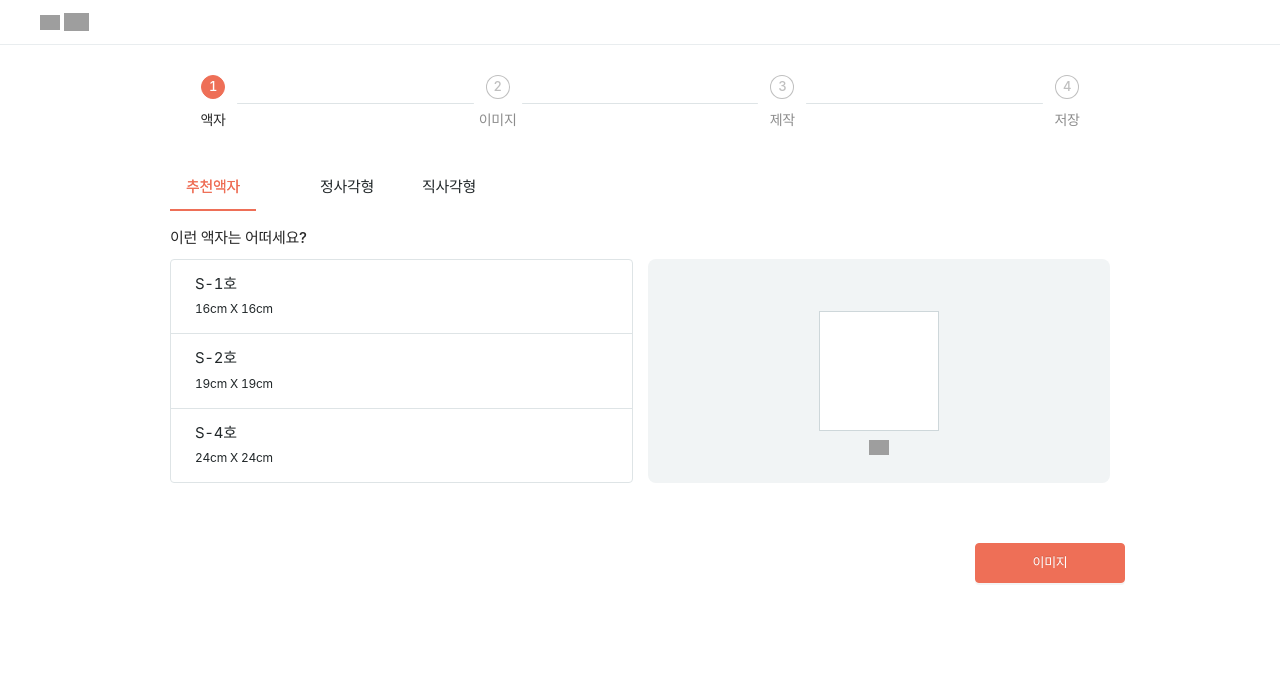
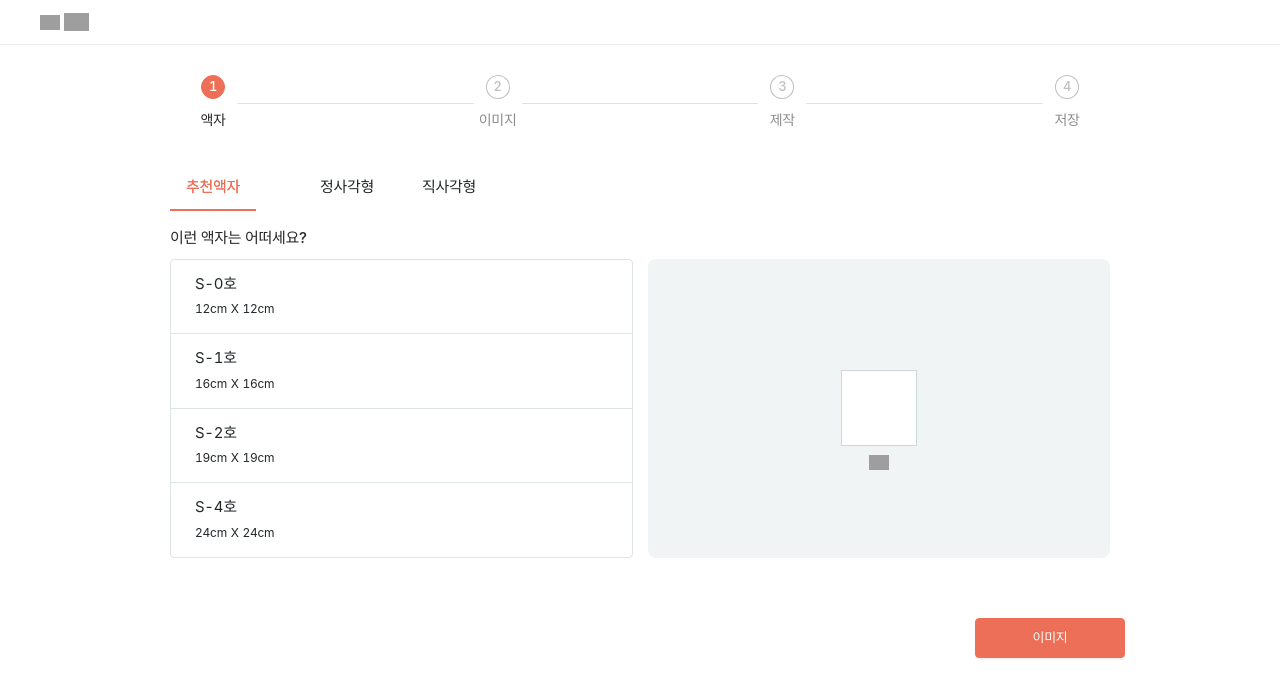
Before and after one commit to mecanvas/early-front, a Next.js app: page /tool/single in a window 1280 px wide. Shown: the top 696 px of the page. Built offline with nearby package versions, Linux system fonts and the light colour scheme; grey boxes are pictures that could not be loaded; a web font is replaced by a local one.

Commit message:
액자 후버시 해당하는 사이즈로 변경

```diff
--- a/src/components/tool/mobile/FirstStep.tsx
+++ b/src/components/tool/mobile/FirstStep.tsx
@@ -2,10 +2,9 @@ import { css } from '@emotion/react';
 import styled from '@emotion/styled';
 import { Tabs, List } from 'antd';
 import { icons } from 'public/icons';
-import React, { useCallback, useState } from 'react';
-import { frameSize } from 'src/constants';
-import { FrameSize } from 'src/interfaces/ToolInterface';
-import { replacePx } from 'src/utils/replacePx';
+import React, { useCallback, useMemo, useState } from 'react';
+import { useAppSelector } from 'src/hooks/useRedux';
+import { FrameInfoList } from 'src/store/reducers/frame';
 
 const TabTitle = styled.span`
   @media all and (max-width: ${({ theme }) => theme.size.sm}) {
@@ -48,15 +47,15 @@ const FirstFrameWrapper = styled.div`
   }
 `;
 
-const FirstFramePreview = styled.div<{ width: string; height: string }>`
+const FirstFramePreview = styled.div<{ width: number; height: number }>`
   position: relative;
   ${({ width, height, theme }) =>
     width &&
     height &&
     css`
       background-color: ${theme.color.white};
-      width: ${replacePx(width) / 2}px;
-      height: ${replacePx(height) / 2}px;
+      width: ${width / 2}px;
+      height: ${height / 2}px;
       border: 1px solid ${theme.color.gray400};
     `}
 
@@ -72,8 +71,59 @@ const FirstFramePreview = styled.div<{ width: string; height: string }>`
   }
 `;
 
+const FirstFrameListByTab = ({ frameList }: { frameList: FrameInfoList[] }) => {
+  const [showingIndex, setShowingIndex] = useState(0);
+
+  const showingSize = useMemo(() => {
+    const frame = frameList[showingIndex];
+    if (frame) {
+      return frame.size;
+    }
+    return frameList[0].size;
+  }, [frameList, showingIndex]);
+
+  const handleShowingFrameByHover = useCallback((e) => {
+    const { index } = e.currentTarget.dataset;
+    setShowingIndex(+index);
+  }, []);
+
+  return (
+    <FirstContent>
+      <List
+        bordered
+        dataSource={frameList}
+        renderItem={(item: FrameInfoList, index) => (
+          <FirstListItems onMouseOver={handleShowingFrameByHover} data-index={index}>
+            <div>
+              <div>{item.name}</div>
+              <div>
+                <small>{item.widthCm}cm</small> <small>X</small> <small>{item.heightCm}cm</small>
+              </div>
+            </div>
+          </FirstListItems>
+        )}
+      />
+      <FirstFrameWrapper>
+        <FirstFramePreview {...showingSize}>
+          <img src={icons.rotate} />
+        </FirstFramePreview>
+      </FirstFrameWrapper>
+    </FirstContent>
+  );
+};
+
 const FirstStep = () => {
-  const [defaultTab, setDefaultTab] = useState('추천액자');
+  const { frameInfoList } = useAppSelector(({ frame }) => frame);
+
+  const squareList = useMemo(() => {
+    return frameInfoList.filter((lst) => lst.type === 1);
+  }, [frameInfoList]);
+
+  const rectangleList = useMemo(() => {
+    return frameInfoList.filter((lst) => lst.type === 2);
+  }, [frameInfoList]);
+
+  const [defaultTab, setDefaultTab] = useState('0');
 
   const handleTabClick = useCallback((key: string) => {
     setDefaultTab(key);
@@ -81,90 +131,19 @@ const FirstStep = () => {
 
   return (
     <Tabs defaultActiveKey={defaultTab} onTabClick={handleTabClick} activeKey={defaultTab}>
-      <Tabs.TabPane key="추천액자" tab={<TabTitle>추천액자</TabTitle>}>
+      <Tabs.TabPane key="0" tab={<TabTitle>추천액자</TabTitle>}>
         <FirstGuideText>이런 액자는 어떠세요?</FirstGuideText>
-        <FirstContent>
-          <List
-            bordered
-            dataSource={frameSize().filter((lst) => lst.attribute === '정방')}
-            renderItem={(item: FrameSize) => (
-              <FirstListItems>
-                <div>
-                  <div>{item.name}</div>
-                  <div>
-                    <small>{item.cm}</small>
-                  </div>
-                </div>
-              </FirstListItems>
-            )}
-          />
-          <FirstFrameWrapper>
-            {frameSize()
-              .filter((lst) => lst.attribute == '정방')
-              .slice(1, 2)
-              .map((lst) => (
-                <FirstFramePreview {...lst.size}>
-                  <img src={icons.rotate} />
-                </FirstFramePreview>
-              ))}
-          </FirstFrameWrapper>
-        </FirstContent>
+        <FirstFrameListByTab frameList={squareList} />
       </Tabs.TabPane>
-      <Tabs.TabPane key="정사각형" tab={<TabTitle>정사각형</TabTitle>}>
+
+      <Tabs.TabPane key="1" tab={<TabTitle>정사각형</TabTitle>}>
         <FirstGuideText>정사각형 액자입니다. 탁상에 놓기 부담없는 사이즈에요!</FirstGuideText>
-        <FirstContent>
-          <List
-            bordered
-            dataSource={frameSize().filter((lst) => lst.attribute === '정방')}
-            renderItem={(item: FrameSize) => (
-              <FirstListItems>
-                <div>
-                  <div>{item.name}</div>
-                  <div>
-                    <small>{item.cm}</small>
-                  </div>
-                </div>
-              </FirstListItems>
-            )}
-          />
-          <FirstFrameWrapper>
-            {frameSize()
-              .filter((lst) => lst.attribute === '정방')
-              .slice(0, 1)
-              .map((lst) => (
-                <FirstFramePreview {...lst.size}></FirstFramePreview>
-              ))}
-          </FirstFrameWrapper>
-        </FirstContent>
+        <FirstFrameListByTab frameList={squareList} />
       </Tabs.TabPane>
-      <Tabs.TabPane key="직사각형" tab={<TabTitle>직사각형</TabTitle>}>
+
+      <Tabs.TabPane key="2" tab={<TabTitle>직사각형</TabTitle>}>
         <FirstGuideText>직사각형 액자입니다. 회전으로 가로와 세로를 바꿀 수 있어요!</FirstGuideText>
-        <FirstContent>
-          <List
-            bordered
-            dataSource={frameSize().filter((lst) => lst.attribute !== '정방')}
-            renderItem={(item: FrameSize) => (
-              <FirstListItems>
-                <div>
-                  <div>{item.name}</div>
-                  <div>
-                    <small>{item.cm}</small>
-                  </div>
-                </div>
-              </FirstListItems>
-            )}
-          />
-          <FirstFrameWrapper>
-            {frameSize()
-              .filter((lst) => lst.attribute !== '정방')
-              .slice(0, 1)
-              .map((lst) => (
-                <FirstFramePreview {...lst.size}>
-                  <img src={icons.rotate} />
-                </FirstFramePreview>
-              ))}
-          </FirstFrameWrapper>
-        </FirstContent>
+        <FirstFrameListByTab frameList={rectangleList} />
       </Tabs.TabPane>
     </Tabs>
   );
--- a/src/constants/index.ts
+++ b/src/constants/index.ts
@@ -1,4 +1,5 @@
 import { FrameSize } from 'src/interfaces/ToolInterface';
+import { FrameInfoList } from 'src/store/reducers/frame';
 import { cmToPx } from 'src/utils/cmToPx';
 
 export const MAX_HEIGHT = 1000;
@@ -23,6 +24,144 @@ export const CONTENT_HEIGHT = 'calc(100vh - 168px)';
 
 // App의 헤더 크기
 export const APP_HEADER_HEIGHT = 60;
+
+// 직사각형 2
+export const frameRectangle: FrameInfoList[] = [
+  {
+    id: 1,
+    type: 2,
+    name: 'P-2호',
+    widthCm: 16,
+    heightCm: 25.8,
+    price: 10000,
+    size: {
+      width: cmToPx(16),
+      height: cmToPx(25.8),
+    },
+    recommand: false,
+  },
+  {
+    id: 2,
+    type: 2,
+    name: 'P-4호',
+    widthCm: 21,
+    heightCm: 33.3,
+    price: 18000,
+    size: {
+      width: cmToPx(21),
+      height: cmToPx(33.3),
+    },
+    recommand: false,
+  },
+  {
+    id: 3,
+    type: 2,
+    name: 'F-0호',
+    widthCm: 14,
+    heightCm: 18,
+    price: 11000,
+    size: {
+      width: cmToPx(14),
+      height: cmToPx(18),
+    },
+    recommand: false,
+  },
+  {
+    id: 4,
+    type: 2,
+    name: 'F-2호',
+    widthCm: 18,
+    heightCm: 25.8,
+    price: 16000,
+    size: {
+      width: cmToPx(18),
+      height: cmToPx(25.8),
+    },
+    recommand: false,
+  },
+  {
+    id: 5,
+    type: 2,
+    name: 'F-4호',
+    widthCm: 24,
+    heightCm: 33.3,
+    price: 21000,
+    size: {
+      width: cmToPx(24),
+      height: cmToPx(33.3),
+    },
+    recommand: false,
+  },
+  {
+    id: 6,
+    type: 2,
+    name: 'M-4호',
+    widthCm: 19,
+    heightCm: 33.3,
+    price: 19000,
+    size: {
+      width: cmToPx(19),
+      height: cmToPx(33.3),
+    },
+    recommand: false,
+  },
+];
+
+// 정사각형 = 1
+export const frameSquare: FrameInfoList[] = [
+  {
+    id: 1,
+    type: 1,
+    name: 'S-0호',
+    widthCm: 12,
+    heightCm: 12,
+    price: 8000,
+    size: {
+      width: cmToPx(12),
+      height: cmToPx(12),
+    },
+    recommand: false,
+  },
+  {
+    id: 2,
+    type: 1,
+    name: 'S-1호',
+    widthCm: 16,
+    heightCm: 16,
+    price: 10000,
+    size: {
+      width: cmToPx(16),
+      height: cmToPx(16),
+    },
+    recommand: false,
+  },
+  {
+    id: 3,
+    type: 1,
+    name: 'S-2호',
+    widthCm: 19,
+    heightCm: 19,
+    price: 12000,
+    size: {
+      width: cmToPx(19),
+      height: cmToPx(19),
+    },
+    recommand: false,
+  },
+  {
+    id: 4,
+    type: 1,
+    name: 'S-4호',
+    widthCm: 24,
+    heightCm: 24,
+    price: 15000,
+    size: {
+      width: cmToPx(24),
+      height: cmToPx(24),
+    },
+    recommand: false,
+  },
+];
 
 export const frameSize = (changeVertical?: boolean): FrameSize[] => [
   {
--- a/src/store/reducers/frame.ts
+++ b/src/store/reducers/frame.ts
@@ -1,8 +1,9 @@
 import { createSlice, PayloadAction } from '@reduxjs/toolkit';
+import { frameRectangle, frameSquare } from 'src/constants';
 
-export interface FrameInfo {
+export interface FrameInfoList {
   id: number;
-  type: string;
+  type: 1 | 2; // 1 = 정, 2 = 직
   name: string;
   widthCm: number;
   heightCm: number;
@@ -11,17 +12,20 @@ export interface FrameInfo {
     width: number;
     height: number;
   };
+  recommand: boolean;
 }
 
 interface FrameState {
-  frameInfo: FrameInfo[];
+  frameInfoList: FrameInfoList[];
+  selectedFrame: FrameInfoList[];
 }
 
 const initialState: FrameState = {
-  frameInfo: [
+  frameInfoList: [...frameSquare, ...frameRectangle],
+  selectedFrame: [
     {
       id: 0,
-      type: '',
+      type: 1,
       name: '',
       widthCm: 0,
       heightCm: 0,
@@ -30,6 +34,7 @@ const initialState: FrameState = {
         width: 0,
         height: 0,
       },
+      recommand: false,
     },
   ],
 };
@@ -38,18 +43,18 @@ const frame = createSlice({
   name: 'frame',
   initialState,
   reducers: {
-    getFrameInfo: (state) => {
-      state.frameInfo;
+    getSelectedFrame: (state) => {
+      state.selectedFrame;
     },
-    pushFrameInfo: (state, { payload }) => {
-      state.frameInfo.push(payload);
+    selectedFrame: (state, { payload }: PayloadAction<FrameInfoList>) => {
+      state.selectedFrame.push(payload);
     },
-    deleteFrameInfo: (state, { payload }: PayloadAction<number>) => {
-      state.frameInfo = state.frameInfo.filter((lst) => lst.id !== payload);
+    deleteSelectedFrame: (state, { payload }: PayloadAction<number>) => {
+      state.selectedFrame = state.selectedFrame.filter((lst) => lst.id !== payload);
     },
   },
 });
 
-export const { getFrameInfo, pushFrameInfo, deleteFrameInfo } = frame.actions;
+export const { getSelectedFrame, selectedFrame, deleteSelectedFrame } = frame.actions;
 
 export default frame.reducer;
```
